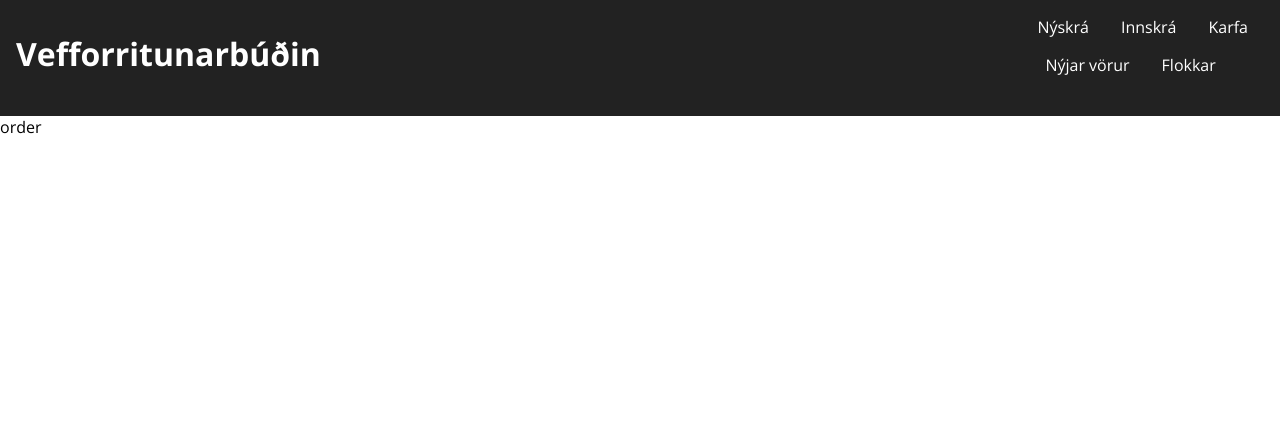
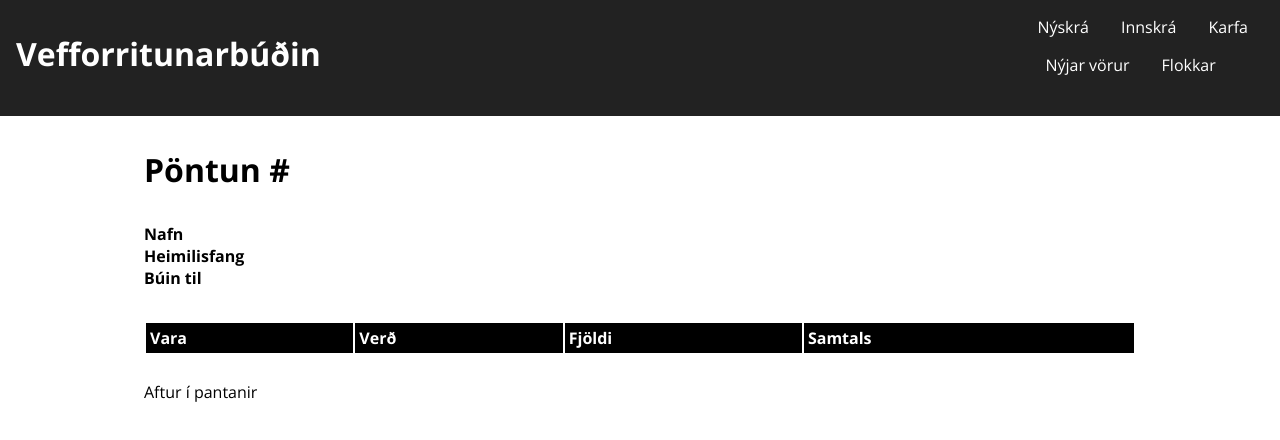
Before and after one commit to bjorgvinhall/Vefforritun2_Hopverkefni2, a React (Create React App) app: page /orders/1 in a window 1280 px wide. Shown: the top 440 px of the page. Built offline with nearby package versions, Linux system fonts and the light colour scheme.

Commit message:
Setja upp grunn fyrir útlit á order og orders

```diff
--- a/src/routes/orders/Order.tsx
+++ b/src/routes/orders/Order.tsx
@@ -1,8 +1,53 @@
-import React from 'react';
+import React, { Fragment } from 'react';
+import { Link } from 'react-router-dom'
+import Helmet from 'react-helmet';
+
+import './Orders.scss';
 
 export default function Order() {
 
   return (
-    <p>order</p>
+    <Fragment>
+      <Helmet title="Pantanir" />
+      <div className="orders">
+        <h1 className="orders__title" >Pöntun #{}</h1>
+        <div className="order__info">
+          <div className="order__info__item">
+            <p>Nafn</p>
+            <p>{}</p>
+          </div>
+          <div className="order__info__item">
+            <p>Heimilisfang</p>
+            <p>{}</p>
+          </div>
+          <div className="order__info__item">
+            <p>Búin til</p>
+            <p>{}</p>
+          </div>
+        </div>
+        <div className="orders__table">
+          <table className="table">
+            <thead className="table__head">
+              <tr>
+                <th className="table__head__item">Vara</th>
+                <th className="table__head__item">Verð</th>
+                <th className="table__head__item">Fjöldi</th>
+                <th className="table__head__item">Samtals</th>
+              </tr>
+            </thead>
+            <tbody className="table__body">
+              <tr>
+                <td className="table__body__item">{}</td>
+                <td className="table__body__item">{}</td>
+                <td className="table__body__item">{}</td>
+                <td className="table__body__item">{}</td>
+              </tr>
+            </tbody>
+          </table>
+        </div>
+
+        <Link to="/orders" className="order__link">Aftur í pantanir</Link>
+      </div>
+    </Fragment>
   );
 }
--- a/src/routes/orders/Orders.scss
+++ b/src/routes/orders/Orders.scss
@@ -3,17 +3,19 @@
 .orders {
   max-width: $max-width;
   margin: 2rem 1rem;
+  padding: 0 10%;
 }
 
 .orders__title {
   margin: 1rem 0;
-  padding-left: 10%;
+
 }
 
 .table {
   margin: 0 auto;
+  margin-bottom: 1rem;
   width: 100%;
-  padding: 0 10%;
+
 }
 
 tr:nth-child(even) {
@@ -33,3 +35,22 @@ tr:nth-child(even) {
 td, th {
   padding: 4px;
 }
+
+.order__info {
+  margin: 2rem 0;
+}
+
+.order__info__item {
+  display: flex;
+
+  p:nth-child(1) {
+    width: 30%;
+    font-weight: 700;
+  }
+}
+
+.order__link {
+  margin-top: 1rem;
+  text-decoration: none;
+  color: #000;
+}
--- a/src/routes/orders/Orders.tsx
+++ b/src/routes/orders/Orders.tsx
@@ -22,7 +22,28 @@ export default function Orders() {
     <Fragment>
       <Helmet title="Pantanir" />
       <div className="orders">
-        <p>orders</p>
+        <h1 className="orders__title" >Þínar pantanir</h1>
+
+        <div className="orders__table">
+          <table className="table">
+            <thead className="table__head">
+              <tr>
+                <th className="table__head__item">Pöntun</th>
+                <th className="table__head__item">Nafn</th>
+                <th className="table__head__item">Heimilsfang</th>
+                <th className="table__head__item">Búin til</th>
+              </tr>
+            </thead>
+            <tbody className="table__body">
+              <tr>
+                <td className="table__body__item"></td>
+                <td className="table__body__item"></td>
+                <td className="table__body__item"></td>
+                <td className="table__body__item"></td>
+              </tr>
+            </tbody>
+          </table>
+        </div>
       </div>
     </Fragment>
   );
```
